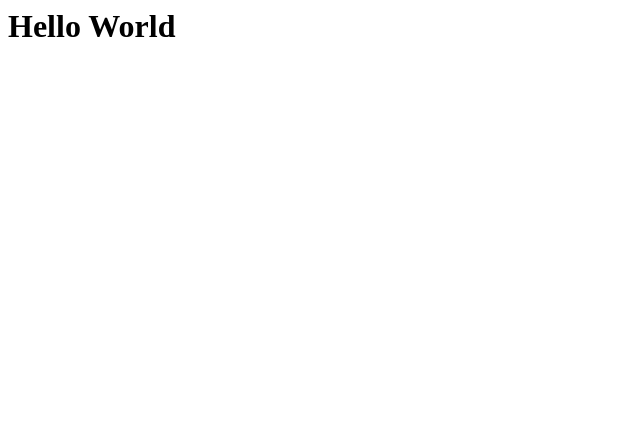
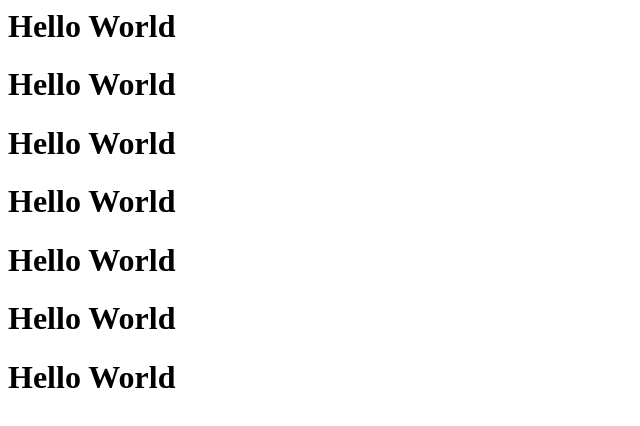
Before and after one commit to Manikandan063/Boxway, a plain HTML site: page index.html in a window 1280 px wide. Shown: the whole page, without its empty margins (0-640 px from the left). Drawn offline with Linux system fonts and the light colour scheme.

Commit message:
Update index.html

```diff
--- a/index.html
+++ b/index.html
@@ -1 +1,7 @@
 <h1>Hello World</h1>
+<h1>Hello World</h1>
+<h1>Hello World</h1>
+<h1>Hello World</h1>
+<h1>Hello World</h1>
+<h1>Hello World</h1>
+<h1>Hello World</h1>
```
